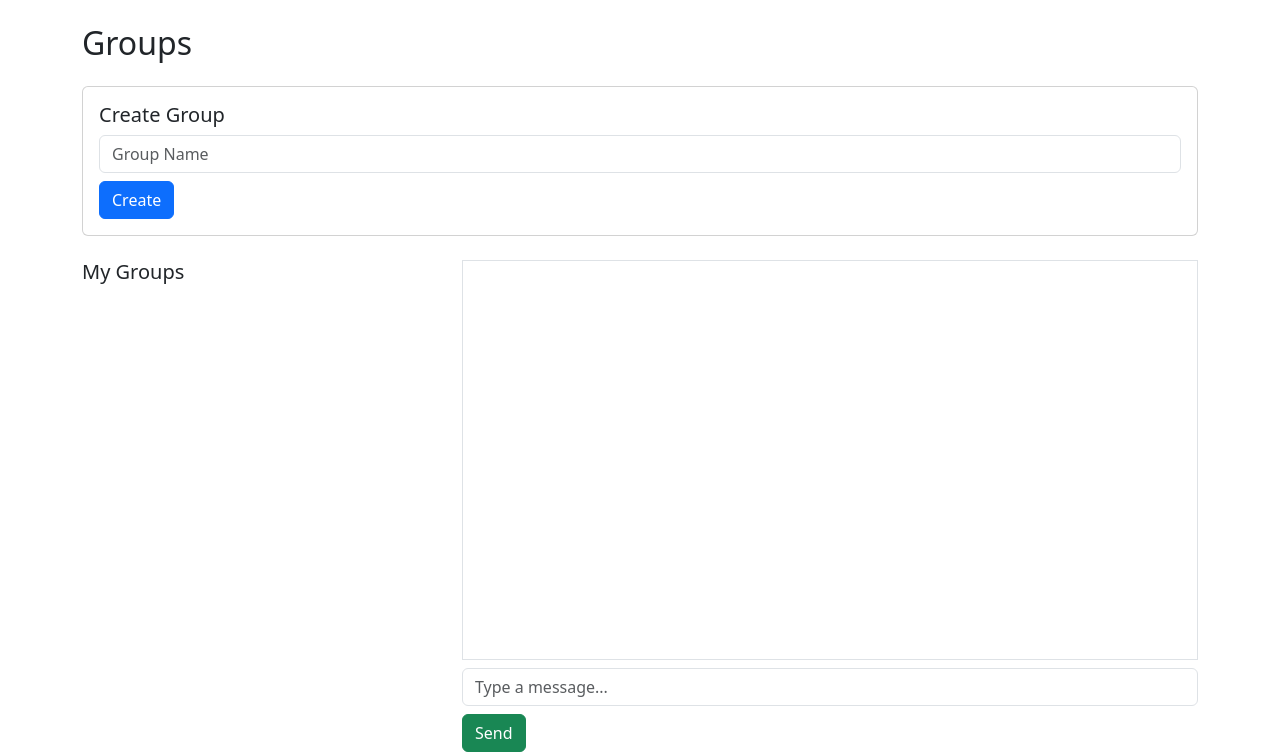
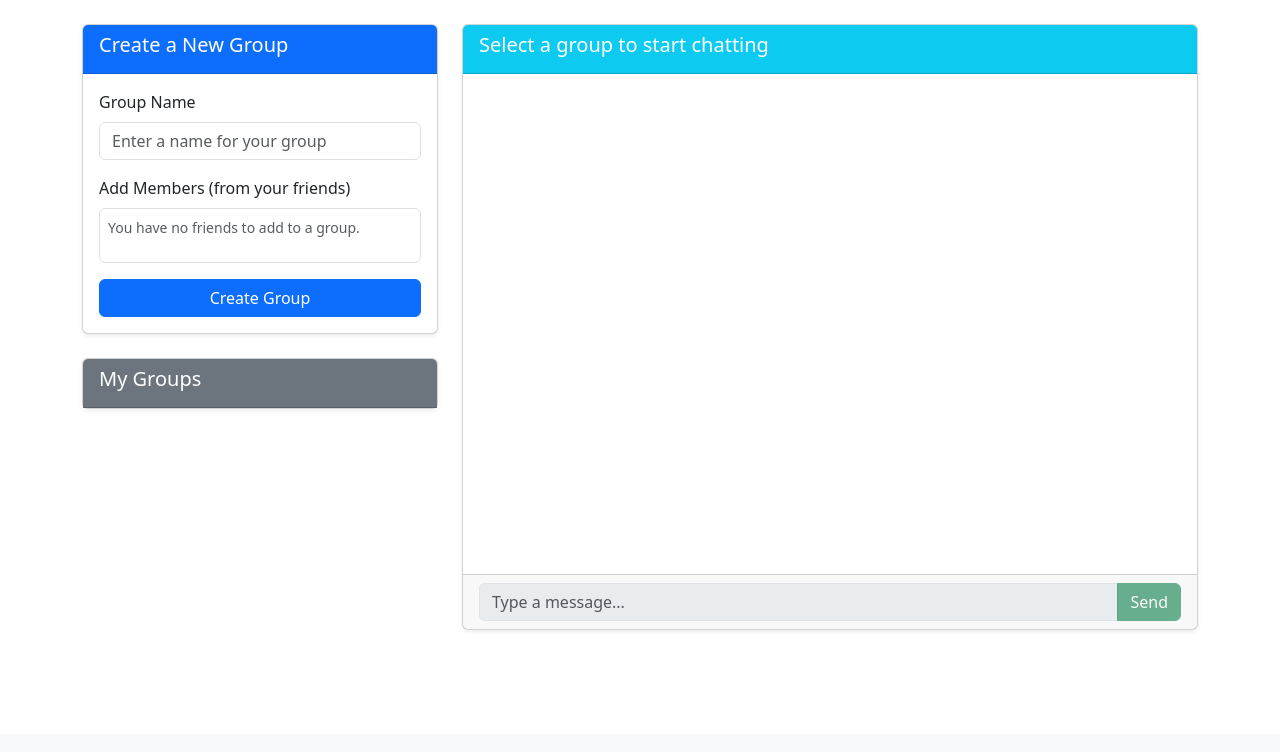
Before and after one commit to 2003HARSH/ReaderSphere, a Flask app: page /groups in a window 1280 px wide. Shown: the part 66-818 px from the top of the page. After the commit the page ends 696 px from the top, so only its background shows below. Run offline with Flask 3, Linux system fonts and the light colour scheme; the visitor is signed in with stand-in values (Sample User, id 1); data comes from the database, SQL or seed files in the repository; data that the repository does not hold is empty; some libraries are stand-ins or nearby versions.

Commit message:
Added groupChat functionality

```diff
--- a/backend/templates/groups.html
+++ b/backend/templates/groups.html
@@ -4,39 +4,77 @@
 
 {% block content %}
 <div class="container mt-4">
-    <h2 class="mb-4">Groups</h2>
-
-    <!-- Create New Group -->
-    <div class="card mb-4">
+    <div class="row">
+        <!-- Left Section: Group Management and List -->
+        <div class="col-md-4">
+            <!-- Create Group Card -->
+            <div class="card mb-4 shadow-sm">
+                <div class="card-header bg-primary text-white">
+                    <h5>Create a New Group</h5>
+                </div>
                 <div class="card-body">
-            <h5>Create Group</h5>
-            <input type="text" id="group-name" class="form-control mb-2" placeholder="Group Name">
-            <button class="btn btn-primary" onclick="createGroup()">Create</button>
+                    <div class="mb-3">
+                        <label for="group-name" class="form-label">Group Name</label>
+                        <input type="text" id="group-name" class="form-control" placeholder="Enter a name for your group">
+                    </div>
+                    <div class="mb-3">
+                        <label class="form-label">Add Members (from your friends)</label>
+                        <div id="group-members-list" class="border rounded p-2" style="max-height: 150px; overflow-y: auto;">
+                            {% for friend in user.friends %}
+                            <div class="form-check">
+                                <input class="form-check-input" type="checkbox" name="group-members" value="{{ friend.id }}" id="friend-{{ friend.id }}">
+                                <label class="form-check-label" for="friend-{{ friend.id }}">
+                                    {{ friend.first_name }} (@{{ friend.username }})
+                                </label>
+                            </div>
+                            {% else %}
+                            <p class="text-muted small">You have no friends to add to a group.</p>
+                            {% endfor %}
+                        </div>
+                    </div>
+                    <button class="btn btn-primary w-100" onclick="createGroup()">Create Group</button>
                 </div>
             </div>
 
-    <!-- Group List -->
-    <div class="row">
-        <div class="col-md-4">
+            <!-- My Groups List -->
+            <div class="card shadow-sm">
+                <div class="card-header bg-secondary text-white">
                     <h5>My Groups</h5>
-            <ul class="list-group" id="group-list">
-                {% for group in groups %}
-                <li class="list-group-item" onclick="joinGroup('{{ group.id }}', '{{ group.name }}')">
+                </div>
+                <ul class="list-group list-group-flush" id="group-list">
+                    {% for group in user.groups %}
+                    <li id="group-{{ group.id }}" class="list-group-item list-group-item-action d-flex justify-content-between align-items-center">
+                        <span onclick="joinGroup('{{ group.id }}', '{{ group.name }}')" style="flex-grow: 1; cursor: pointer;">
                             {{ group.name }}
+                        </span>
+                        {% if group.created_by_id == user.id %}
+                        <button class="btn btn-danger btn-sm" onclick="event.stopPropagation(); deleteGroup('{{ group.id }}')">
+                            &times;
+                        </button>
+                        {% endif %}
                     </li>
                     {% endfor %}
                 </ul>
             </div>
-
-        <!-- Chat Section -->
-        <div class="col-md-8">
-            <div id="chat-box" class="border p-3" style="height: 400px; overflow-y: scroll;">
-                <div id="messages"></div>
         </div>
 
-            <div class="mt-2">
-                <input type="text" id="message-input" class="form-control" placeholder="Type a message..." onkeypress="if(event.key==='Enter') sendMessage()">
-                <button class="btn btn-success mt-2" onclick="sendMessage()">Send</button>
+        <!-- Right Section: Chat -->
+        <div class="col-md-8">
+            <div class="card shadow-sm">
+                <div class="card-header bg-info text-white">
+                    <h5 id="chat-group-name">Select a group to start chatting</h5>
+                </div>
+                <div id="chat-box" class="card-body" style="height: 500px; overflow-y: scroll;">
+                    <div id="messages" class="d-flex flex-column">
+                        <!-- Messages will be dynamically added here -->
+                    </div>
+                </div>
+                <div class="card-footer">
+                    <div class="input-group">
+                        <input type="text" id="message-input" class="form-control" placeholder="Type a message..." onkeypress="if(event.key==='Enter') sendMessage()" disabled>
+                        <button class="btn btn-success" onclick="sendMessage()" disabled>Send</button>
+                    </div>
+                </div>
             </div>
         </div>
     </div>
@@ -46,47 +84,109 @@
 <script>
     const socket = io();
     let currentGroupId = null;
+    const currentUserId = `{{ user.id }}`;
 
     function createGroup() {
         const groupName = document.getElementById('group-name').value.trim();
+        const selectedMembers = Array.from(document.querySelectorAll('input[name="group-members"]:checked')).map(checkbox => checkbox.value);
+
         if (groupName) {
-            socket.emit('create_group', { name: groupName });
+            socket.emit('create_group', {
+                name: groupName,
+                members: selectedMembers
+            });
+        } else {
+            alert("Please provide a group name.");
         }
     }
 
     socket.on('group_created', data => {
         const groupList = document.getElementById('group-list');
         const newItem = document.createElement('li');
-        newItem.className = 'list-group-item';
-        newItem.textContent = data.name;
-        newItem.onclick = () => joinGroup(data.id, data.name);
+        newItem.id = `group-${data.id}`;
+        newItem.className = 'list-group-item list-group-item-action d-flex justify-content-between align-items-center';
+
+        const groupNameSpan = document.createElement('span');
+        groupNameSpan.textContent = data.name;
+        groupNameSpan.style.flexGrow = 1;
+        groupNameSpan.style.cursor = 'pointer';
+        groupNameSpan.onclick = () => joinGroup(data.id, data.name);
+
+        const deleteButton = document.createElement('button');
+        deleteButton.className = 'btn btn-danger btn-sm';
+        deleteButton.innerHTML = '&times;';
+        deleteButton.onclick = (e) => {
+            e.stopPropagation();
+            deleteGroup(data.id);
+        };
+
+        newItem.appendChild(groupNameSpan);
+        // Only the creator gets the delete button on a new group
+        if ("{{ user.id }}" == data.creator_id) {
+             newItem.appendChild(deleteButton);
+        }
+
         groupList.appendChild(newItem);
+
+        // Clear the form
+        document.getElementById('group-name').value = '';
+        document.querySelectorAll('input[name="group-members"]:checked').forEach(checkbox => checkbox.checked = false);
     });
 
     function joinGroup(groupId, groupName) {
         currentGroupId = groupId;
+        document.getElementById('chat-group-name').textContent = `Chatting in: ${groupName}`;
         document.getElementById('messages').innerHTML = '';
+        document.getElementById('message-input').disabled = false;
+        document.querySelector('.card-footer button').disabled = false;
         socket.emit('join_group', { group_id: groupId });
     }
+
+    function deleteGroup(groupId) {
+        if (confirm('Are you sure you want to permanently delete this group?')) {
+            socket.emit('delete_group', { group_id: groupId });
+        }
+    }
+
+    socket.on('group_deleted', data => {
+        const groupElement = document.getElementById(`group-${data.group_id}`);
+        if (groupElement) {
+            groupElement.remove();
+        }
+        if (currentGroupId == data.group_id) {
+            document.getElementById('chat-group-name').textContent = 'Select a group to start chatting';
+            document.getElementById('messages').innerHTML = '';
+            document.getElementById('message-input').disabled = true;
+            document.querySelector('.card-footer button').disabled = true;
+            currentGroupId = null;
+        }
+    });
 
     socket.on('group_messages', data => {
         const messagesDiv = document.getElementById('messages');
         messagesDiv.innerHTML = '';
         data.messages.forEach(msg => {
-            const p = document.createElement('p');
-            p.innerHTML = `<strong>${msg.sender}:</strong> ${msg.content}`;
-            messagesDiv.appendChild(p);
+            appendMessage(msg.sender, msg.content, msg.sender_id);
         });
+        scrollToBottom();
     });
 
     socket.on('new_group_message', data => {
         if (data.group_id === currentGroupId) {
+            appendMessage(data.sender, data.content, data.sender_id);
+            scrollToBottom();
+        }
+    });
+
+    function appendMessage(sender, content, senderId) {
         const messagesDiv = document.getElementById('messages');
         const p = document.createElement('p');
-            p.innerHTML = `<strong>${data.sender}:</strong> ${data.content}`;
+        p.innerHTML = `<strong>${sender}:</strong> ${content}`;
+
+        const messageClass = (senderId == currentUserId) ? 'align-self-end bg-primary text-white' : 'align-self-start bg-light';
+        p.className = `p-2 rounded mb-2 ${messageClass}`;
         messagesDiv.appendChild(p);
     }
-    });
 
     function sendMessage() {
         const content = document.getElementById('message-input').value.trim();
@@ -95,5 +195,15 @@
             document.getElementById('message-input').value = '';
         }
     }
+
+    function scrollToBottom() {
+        const chatBox = document.getElementById('chat-box');
+        chatBox.scrollTop = chatBox.scrollHeight;
+    }
 </script>
+<style>
+    .list-group-item-action {
+        cursor: pointer;
+    }
+</style>
 {% endblock %}
```
Also changed, not shown: backend/sockets.py (+55 -47 lines). Lines whose indentation alone changed are shown as unchanged.
